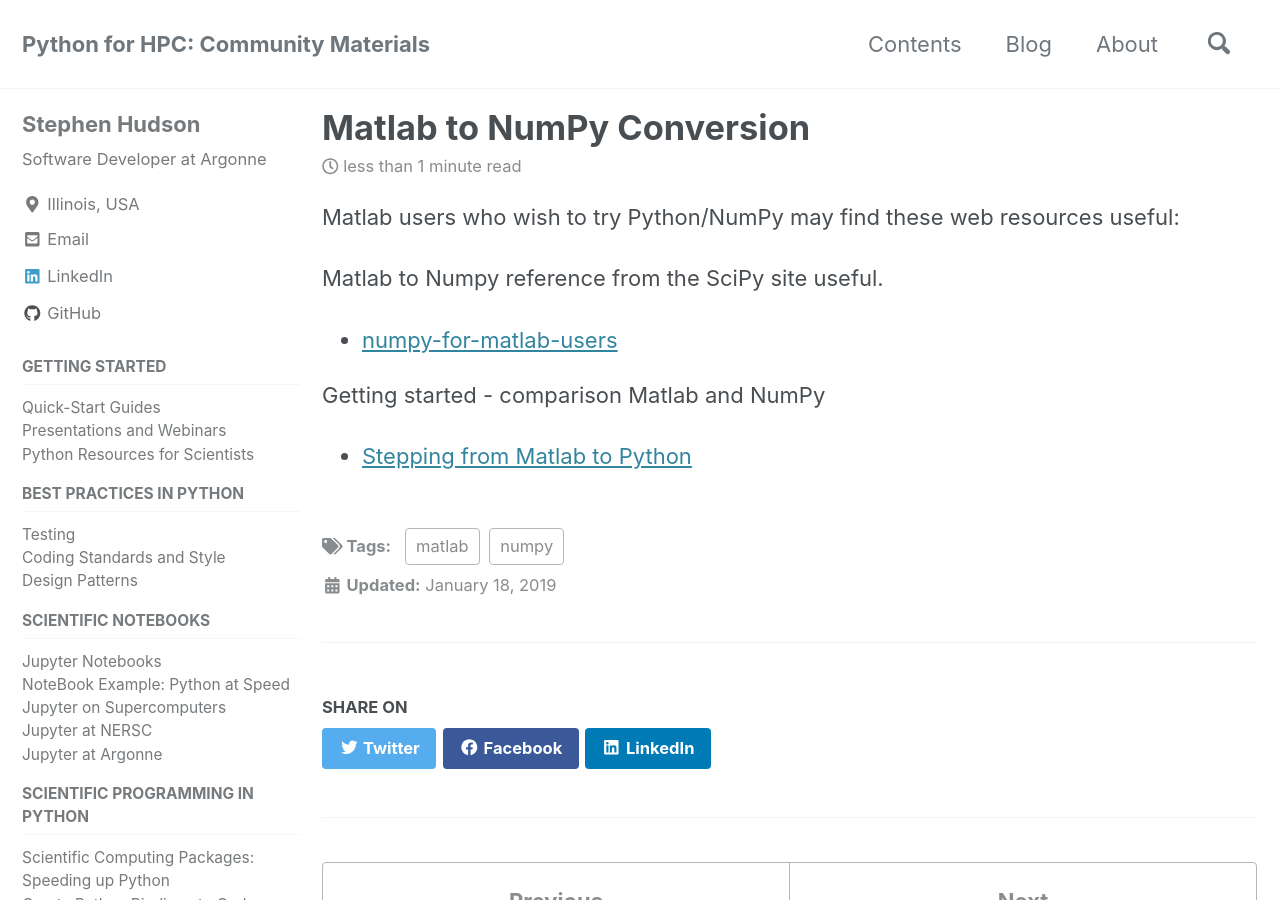
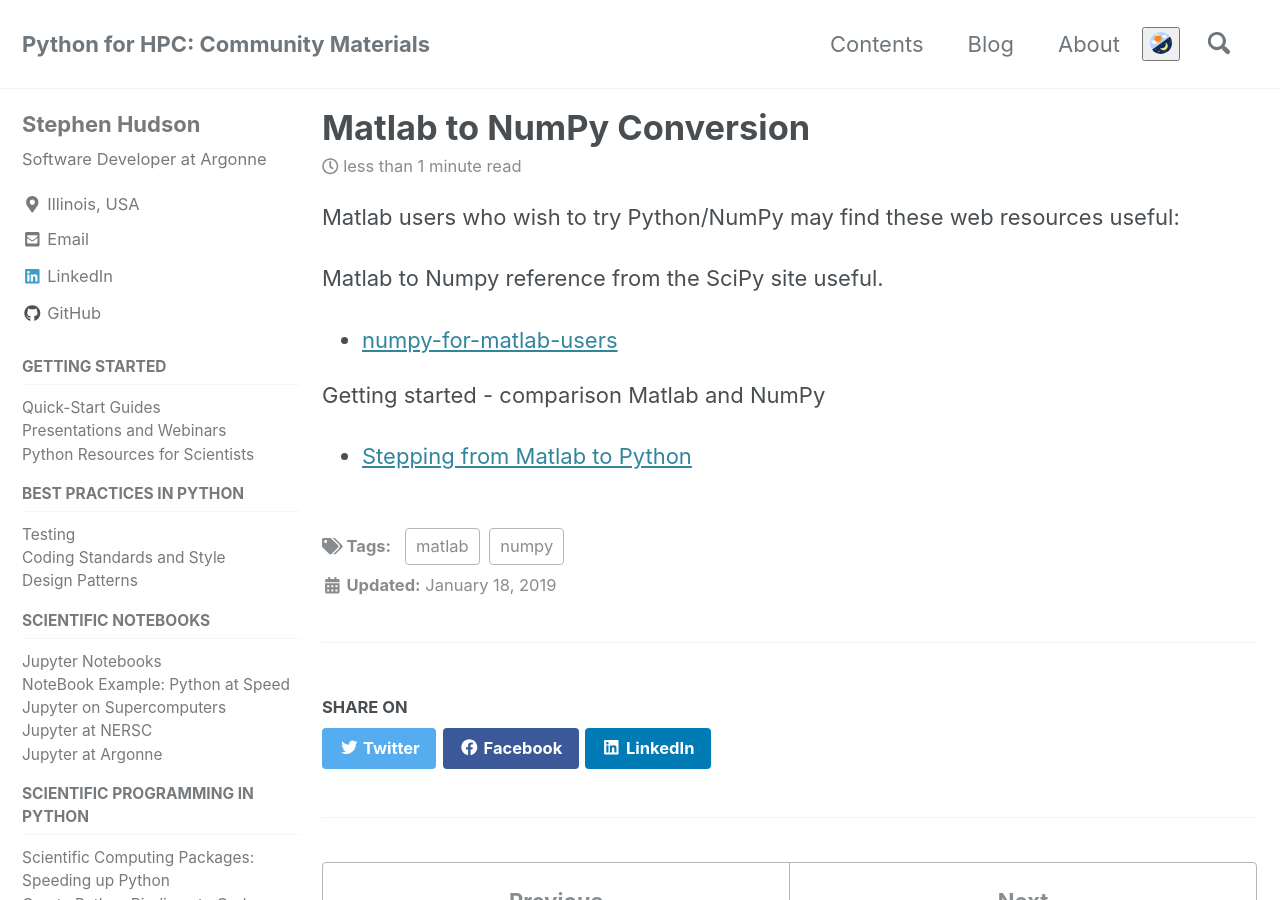
Before and after one commit to betterscientificsoftware/python-for-hpc, a Jekyll site: the page built from _posts/2019-01-18-matlab-numpy-conversion.md, in a window 1280 px wide and 900 px high. Built offline with Jekyll 4.4.1, drawn with Linux system fonts in a browser that asks for light colours; cached includes are drawn as plain includes; nearby versions of some CDN libraries; comment, search, counter and statistics services are not loaded; a style sheet for code colours, icons or effects is not loaded.

Commit message:
Add day/night button

```diff
--- a/_config.yml
+++ b/_config.yml
@@ -13,6 +13,7 @@
 # theme                  : "minimal-mistakes-jekyll"
 # remote_theme           : "mmistakes/minimal-mistakes"
 minimal_mistakes_skin    : "default" # "air", "aqua", "contrast", "dark", "dirt", "neon", "mint", "plum", "sunrise"
+minimal_mistakes_skin2   : "dark"
 
 # Site Settings
 locale                   : "en-US"
@@ -166,6 +167,7 @@
 include:
   - .htaccess
   - _pages
+  - jekyll-include-cache
 exclude:
   - "*.sublime-project"
   - "*.sublime-workspace"
--- a/_includes/head.html
+++ b/_includes/head.html
@@ -12,7 +12,26 @@
 </script>
 
 <!-- For all browsers -->
-<link rel="stylesheet" href="{{ '/assets/css/main.css' | relative_url }}">
+<link rel="stylesheet" href="{{ '/assets/css/main.css' | relative_url }}" id="theme_source">
+
+{% if site.minimal_mistakes_skin2 %}
+  <link rel="stylesheet alternate" href="{{ '/assets/css/theme2.css' | relative_url }}" id="theme_source_2">
+  <script>
+    let theme = sessionStorage.getItem('theme');
+    if(theme === "dark")
+    {
+      sessionStorage.setItem('theme', 'dark');
+      node1 = document.getElementById('theme_source');
+      node2 = document.getElementById('theme_source_2');
+      node1.setAttribute('rel', 'stylesheet alternate');
+      node2.setAttribute('rel', 'stylesheet');
+    }
+    else
+    {
+      sessionStorage.setItem('theme', 'light');
+    }
+  </script>
+{% endif %}
 
 <!--[if IE ]>
   <style>
--- a/_includes/masthead.html
+++ b/_includes/masthead.html
@@ -24,6 +24,11 @@
             </li>
           {%- endfor -%}
         </ul>
+        {% if site.minimal_mistakes_skin2 %}
+          <button type="button" onclick="node1=document.getElementById('theme_source');node2=document.getElementById('theme_source_2');if(node1.getAttribute('rel')=='stylesheet'){node1.setAttribute('rel', 'stylesheet alternate'); node2.setAttribute('rel', 'stylesheet');sessionStorage.setItem('theme', 'dark');}else{node2.setAttribute('rel', 'stylesheet alternate'); node1.setAttribute('rel', 'stylesheet');sessionStorage.setItem('theme', 'light');} return false;">
+          <img class="icon" src="/python-for-hpc//images/day_and_night.svg"></path>
+          </button>
+        {% endif %}
         {% if site.search == true %}
         <button class="search__toggle" type="button">
           <span class="visually-hidden">{{ site.data.ui-text[site.locale].search_label | default: "Toggle search" }}</span>
--- /dev/null
+++ b/assets/css/theme2.scss
@@ -0,0 +1,8 @@
+---
+# Only the main Sass file needs front matter (the dashes are enough)
+---
+
+@charset "utf-8";
+
+@import "minimal-mistakes/skins/{{ site.minimal_mistakes_skin2 | default: 'default' }}"; // skin
+@import "minimal-mistakes"; // main partials
```
Also changed, not shown: images/day_and_night.svg (added).
